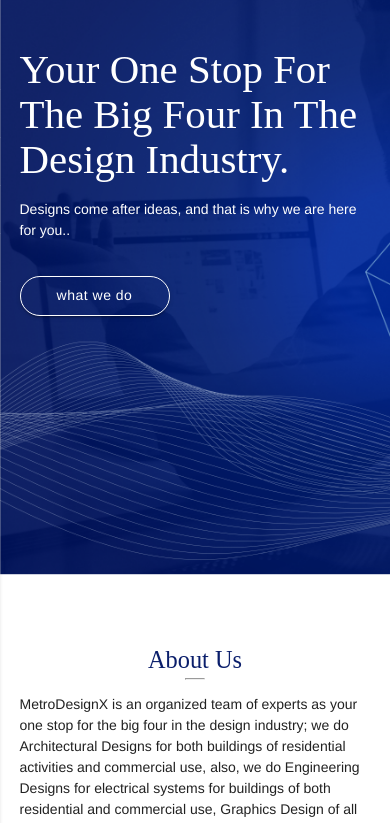
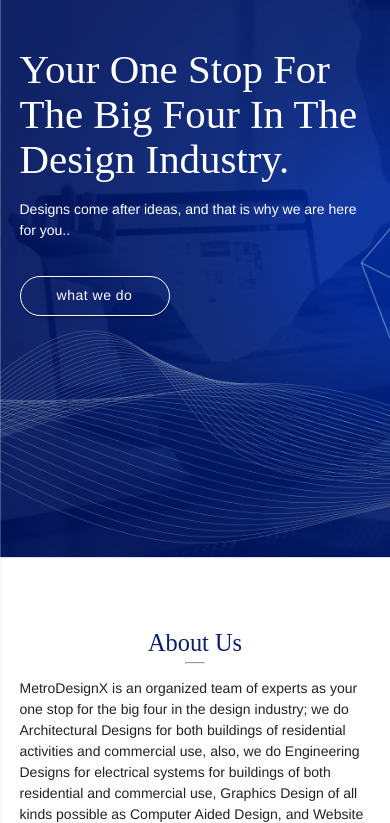
Before and after one commit to devsalimsulaiman/metrodesignx, a plain HTML site: page MetroDesignX/index.html in a window 390 px wide. Shown: the part 75-898 px from the top of the page. Drawn offline with Linux system fonts and the light colour scheme; a web font is replaced by a local one.

Commit message:
Update main.css

```diff
--- a/MetroDesignX/css/main.css
+++ b/MetroDesignX/css/main.css
@@ -292,7 +292,7 @@
         background: url(../images/bg-test.png);
         background-size: cover;
         background-position: center;
-        min-height: 77vh;
+        min-height: 75vh;
         color: #fff;
         text-align: left;
         border-bottom: none;
```
